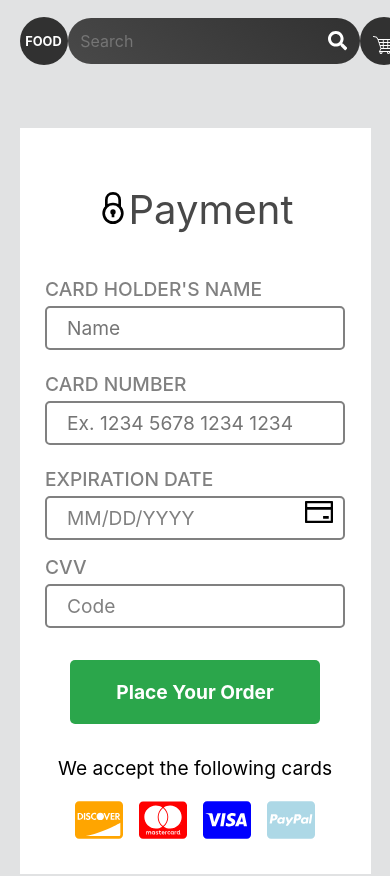
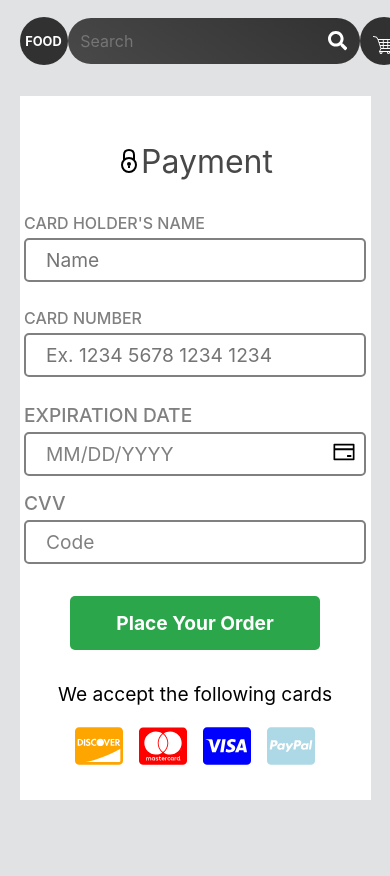
Before and after one commit to Amrindra/Food-App, a React (Create React App) app: page /payment in a window 390 px wide. Shown: the top 876 px of the page. Built offline with nearby package versions, Linux system fonts and the light colour scheme.

Commit message:
Implemented the mobile responsive for the Payment component

```diff
--- a/src/pages/Payment.jsx
+++ b/src/pages/Payment.jsx
@@ -212,6 +212,7 @@ const Container = styled.div`
 
   @media only screen and (max-width: 580px) {
     flex-direction: column-reverse;
+    margin-top: 2rem;
   }
 `;
 
@@ -249,7 +250,18 @@ const Form = styled.form`
   }
 
   @media only screen and (max-width: 580px) {
-    width: 300px;
+    h3 {
+      font-size: 2rem;
+      margin: 1rem 0;
+    }
+
+    svg {
+      font-size: 1.5rem;
+    }
+
+    button {
+      padding: 15px;
+    }
   }
 `;
 
@@ -284,6 +296,12 @@ const InputField = styled.div`
       outline-color: #2ba64b;
     }
   }
+
+  @media only screen and (max-width: 580px) {
+    label {
+      font-size: 1rem;
+    }
+  }
 `;
 
 const InputFieldBottom = styled.div`
@@ -291,7 +309,6 @@ const InputFieldBottom = styled.div`
   align-items: center;
   align-items: center;
   gap: 1rem;
-  /* width: 200px; */
 
   @media only screen and (max-width: 580px) {
     flex-direction: column;
@@ -370,7 +387,7 @@ const ErrorMessage = styled.span`
   color: red;
 `;
 
-// TOTAL SECTION BELOW
+// *****TOTAL SECTION BELOW *****
 
 const TotalSection = styled.div`
   max-height: 10%;
@@ -381,7 +398,16 @@ const TotalSection = styled.div`
     font-size: 2.5rem;
     text-align: center;
   }
+
+  @media only screen and (max-width: 580px) {
+    width: 100%;
+
+    h3 {
+      font-size: 2rem;
+    }
+  }
 `;
+
 const OrderDetailWrapper = styled.ul`
   margin-bottom: 1rem;
   margin-top: 1rem;
```
